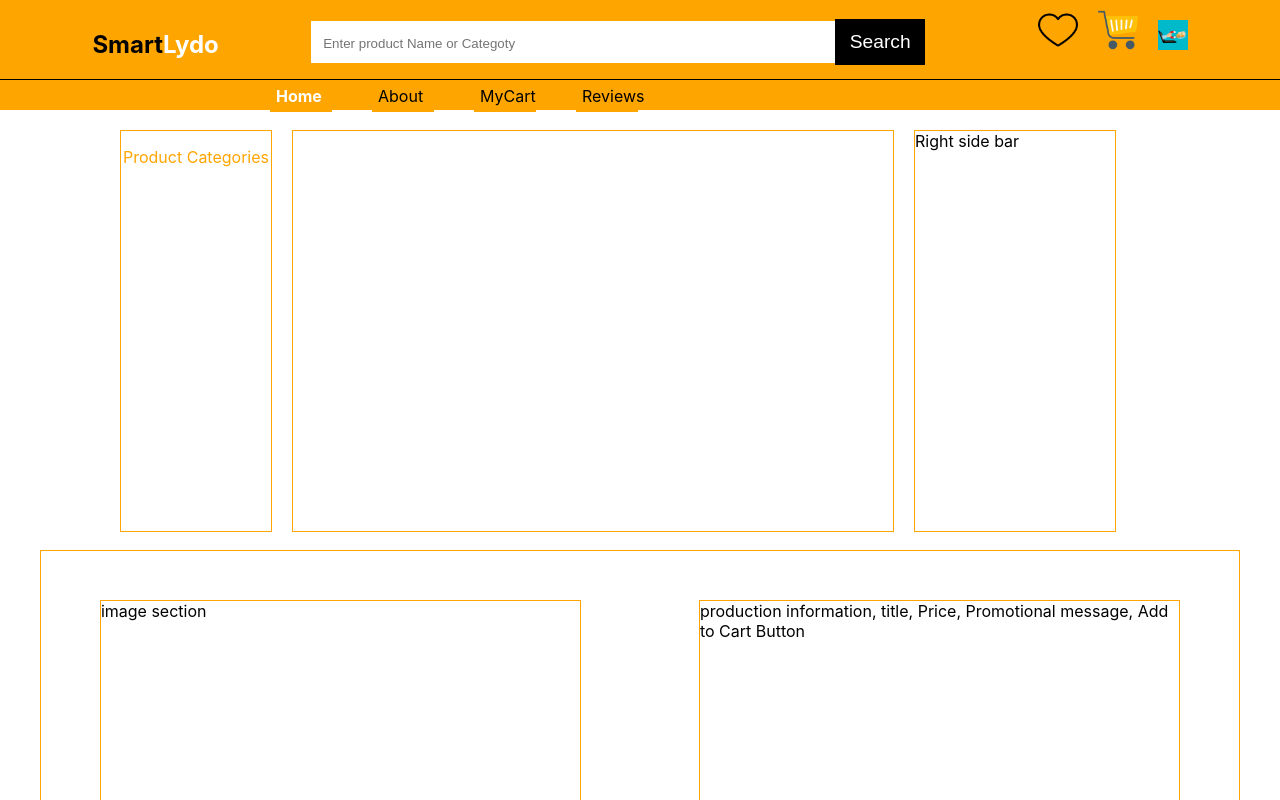
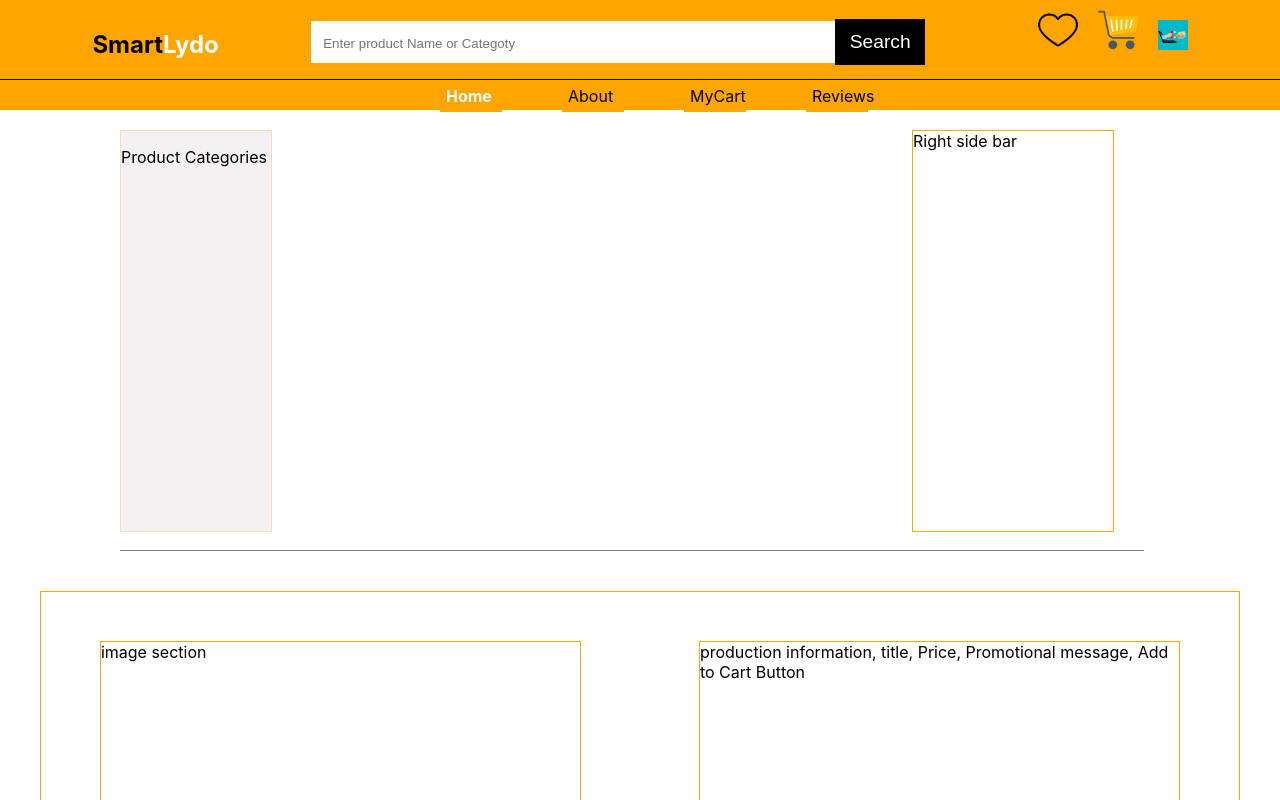
Before and after one commit to Oscarachieng/phase-3-project, a React (Create React App) app: page / in a window 1280 px wide. Shown: the top 800 px of the page. Built offline with nearby package versions, Linux system fonts and the light colour scheme; no server answers.

Commit message:
Polishing the side category bar

```diff
--- a/src/Home.js
+++ b/src/Home.js
@@ -21,25 +21,11 @@ const Home = (props) => {
     <div>
       <div
         className="introduction"
-        style={{
-          display: "flex",
-          marginLeft: "120px",
-          width: "80%",
-          alignContent: "center",
-          height: "420px",
-        }}
+
       >
         <div
           className="category-side-bar"
-          style={{
-            height: "400px",
-            width: "150px",
-            borderColor: "orange",
-            borderStyle: "groove",
-            borderWidth: "1px",
-            color: "orange",
-            textAlign: "center",
-          }}
+
         >
           <p>Product Categories</p>
           {products.map((product) => {
@@ -53,7 +39,8 @@ const Home = (props) => {
               product.id === 17 ||
               product.id === 19
             ) {
-              return <h4 style={{ fontSize: "small" }}>{product.category}</h4>;
+              return <h4 style={{color
+                :"orange", textAlign : "center",fontSize: "small" }}>{product.category}</h4>;
             }
           })}
         </div>
@@ -62,8 +49,7 @@ const Home = (props) => {
           style={{
             height: "400px",
             width: "600px",
-            borderColor: "orange",
-            borderStyle: "groove",
+
             borderWidth: "1px",
             marginLeft: "20px",
             marginRight: "20px",
--- a/src/index.css
+++ b/src/index.css
@@ -65,6 +65,7 @@ nav a {
   background-color: orange;
   text-decoration: none;
   color: Black;
+  margin-right: 40px;
 }
 
 .lydo span {
@@ -83,6 +84,7 @@ img {
 
 .navigation-buttons {
   justify-content: space-evenly;
+  padding-left: 170px;
 }
 
 /* introduction to styling*/
@@ -94,15 +96,13 @@ img {
 
 /* comment-input form*/
 .comment-form-new {
-
   margin-left: auto;
   margin-right: auto;
   width: 50%;
   align-items: center;
 }
 
-.comment-form-new input
- {
+.comment-form-new input {
   width: 100%;
   padding: 0 20px;
   border: 1px solid orange;
@@ -140,9 +140,8 @@ img {
 }
 
 .reviews {
-  height:fit-content;
+  height: fit-content;
   align-items: center;
-
 }
 
 /*
@@ -249,23 +248,21 @@ styling review component
 */
 
 .review-text {
-   font-style: oblique;
-   font-size: x-large;
-   width: 80%;
-   text-align: center;
-   height: 60%;
+  font-style: oblique;
+  font-size: x-large;
+  width: 80%;
+  text-align: center;
+  height: 60%;
 }
 
 .profile-name {
   text-align: center;
-
 }
 
 .review-country {
   color: orange;
   text-align: center;
 }
-
 
 article.activeReviewSlide {
   opacity: 1;
@@ -279,7 +276,40 @@ article.nextReviewSlide1 {
   transform: translateX(100%);
 }
 
-.comments{
+.comments {
   overflow: hidden;
   display: flex;
 }
+
+/* Home introduction styling*/
+
+.introduction {
+  border-bottom: 1px solid gray;
+  display: flex;
+  margin-left: 120px;
+  align-content: center;
+  width: 80%;
+  height: 420px;
+  margin-bottom: 40px;
+}
+.category-side-bar {
+  height: 400px;
+  width: 150px;
+  border: 1px solid peachpuff;
+  border-width: 1px;
+  background-color: rgb(243, 241, 241);
+  text-align: "center";
+}
+.category-side-bar h4 {
+
+  color: "orange";
+ }
+
+ .side-show-container {
+  height: 400px;
+  width: 600px;
+
+  borderWidth: 1px;
+  marginLeft: 20px;
+  marginRight: 20px;
+ }
```
